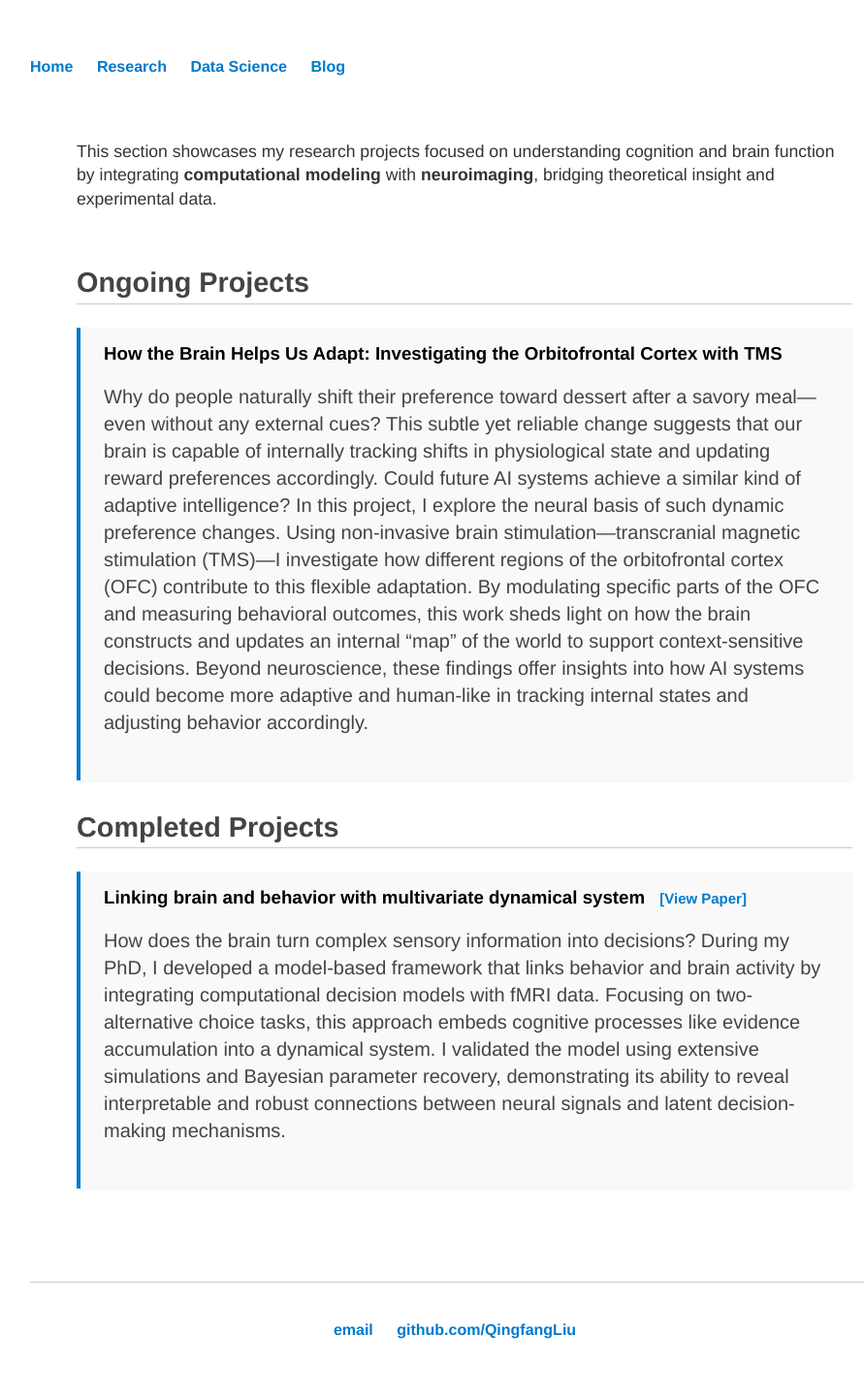
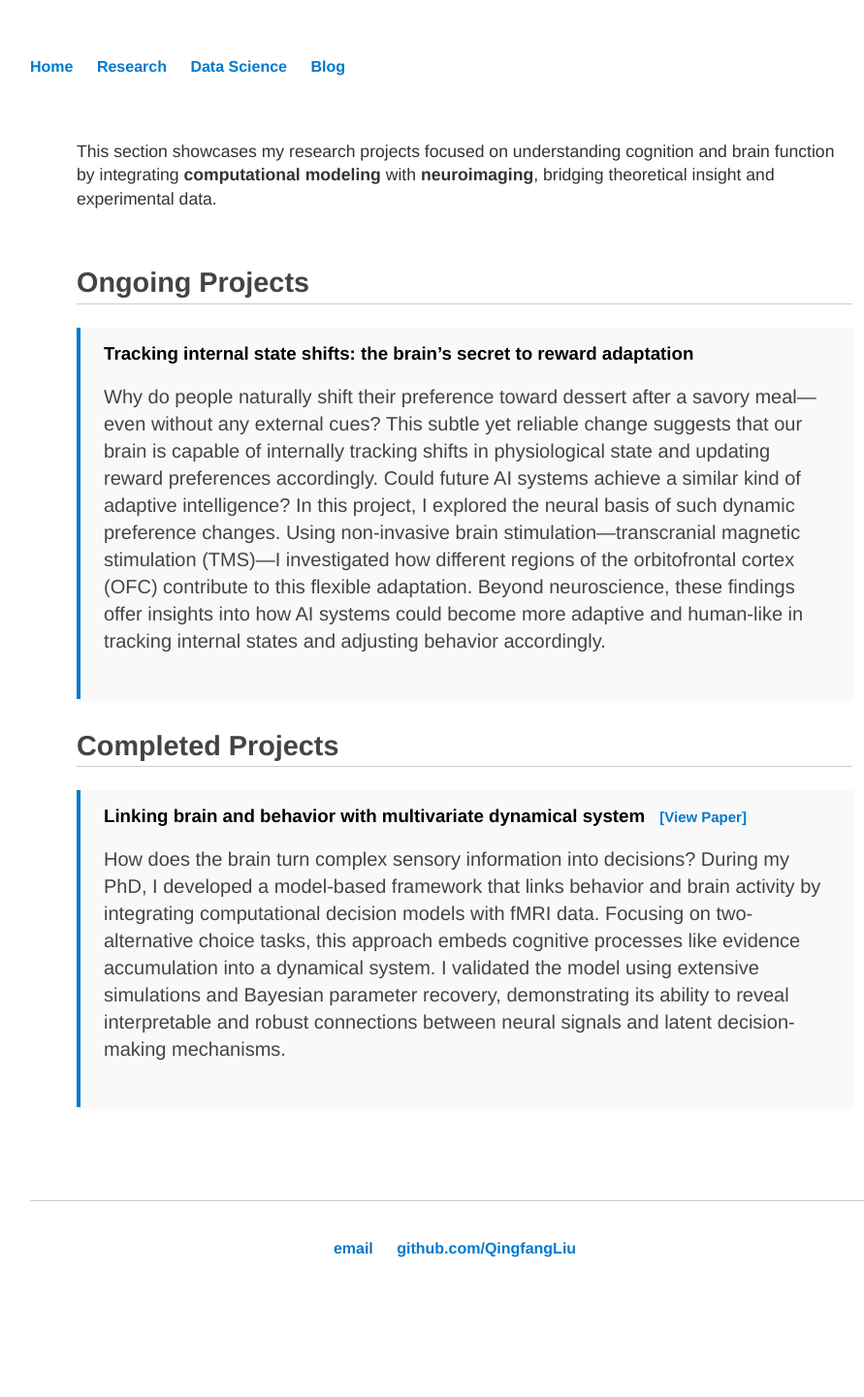
Before and after one commit to QingfangLiu/qingfangliu.github.io, a Jekyll site: the page built from Research/index.html, in a window 1280 px wide. Shown: the whole page at 97% size, without its empty margins (161-1052 px from the left). Built offline with Jekyll 4.4.1, drawn with Linux system fonts in a browser that asks for light colours; after the commit the page ends 1357 px from its top, so only the background shows below that.

Commit message:
edit research intro

```diff
--- a/Research/index.html
+++ b/Research/index.html
@@ -15,10 +15,10 @@ title: Research
 
   <div class="project-card" style="margin-top: 1.5rem; padding: 1rem 1.5rem; border-left: 4px solid #007acc; background: #f9f9f9; box-shadow: 0 1px 3px rgba(0,0,0,0.05);">
     <h3 style="margin-top: 0;">
-      How the Brain Helps Us Adapt: Investigating the Orbitofrontal Cortex with TMS
+      Tracking internal state shifts: the brain’s secret to reward adaptation
     </h3>
     <p style="margin-top: 0.5rem; color: #444;">
-      Why do people naturally shift their preference toward dessert after a savory meal—even without any external cues? This subtle yet reliable change suggests that our brain is capable of internally tracking shifts in physiological state and updating reward preferences accordingly. Could future AI systems achieve a similar kind of adaptive intelligence? In this project, I explore the neural basis of such dynamic preference changes. Using non-invasive brain stimulation—transcranial magnetic stimulation (TMS)—I investigate how different regions of the orbitofrontal cortex (OFC) contribute to this flexible adaptation. By modulating specific parts of the OFC and measuring behavioral outcomes, this work sheds light on how the brain constructs and updates an internal “map” of the world to support context-sensitive decisions. Beyond neuroscience, these findings offer insights into how AI systems could become more adaptive and human-like in tracking internal states and adjusting behavior accordingly.
+      Why do people naturally shift their preference toward dessert after a savory meal—even without any external cues? This subtle yet reliable change suggests that our brain is capable of internally tracking shifts in physiological state and updating reward preferences accordingly. Could future AI systems achieve a similar kind of adaptive intelligence? In this project, I explored the neural basis of such dynamic preference changes. Using non-invasive brain stimulation—transcranial magnetic stimulation (TMS)—I investigated how different regions of the orbitofrontal cortex (OFC) contribute to this flexible adaptation. Beyond neuroscience, these findings offer insights into how AI systems could become more adaptive and human-like in tracking internal states and adjusting behavior accordingly.
     </p>
   </div>
 
```
